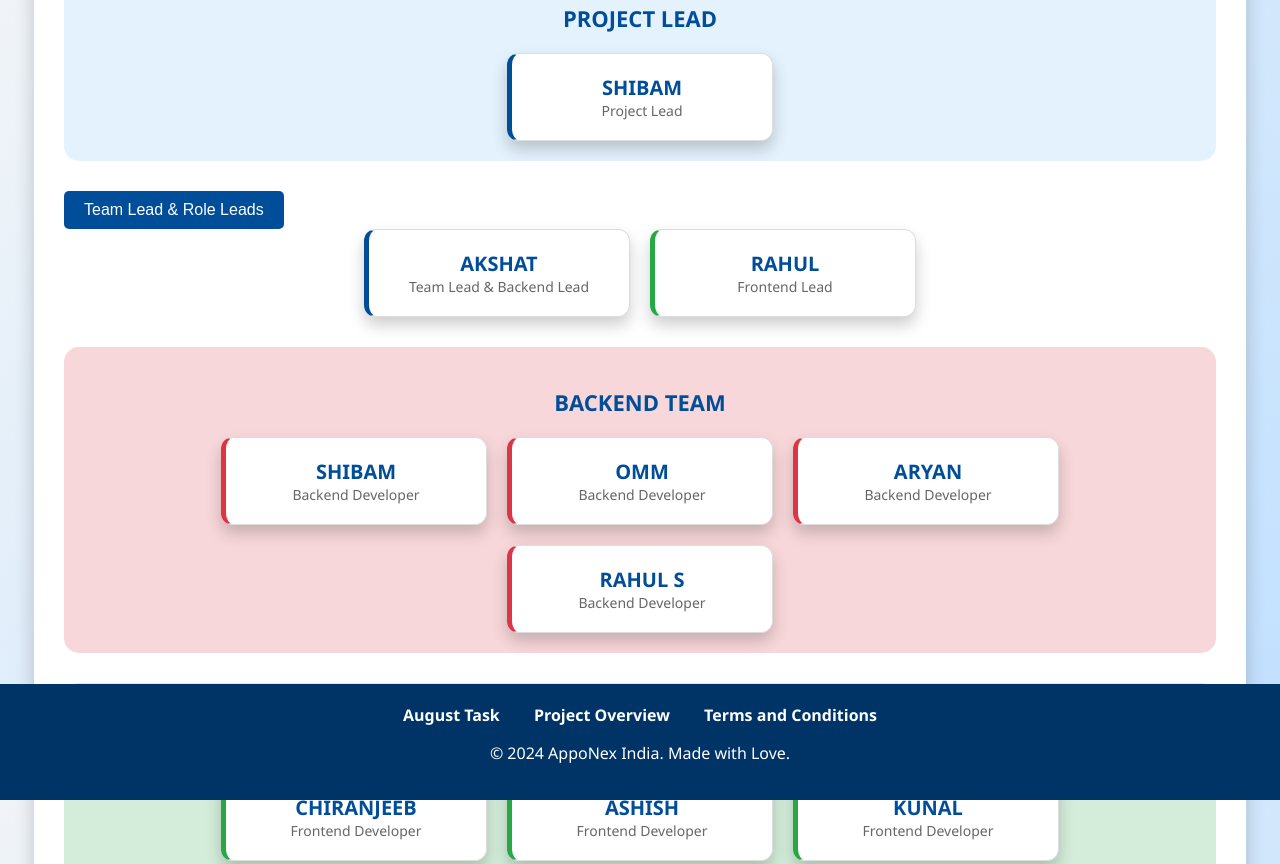
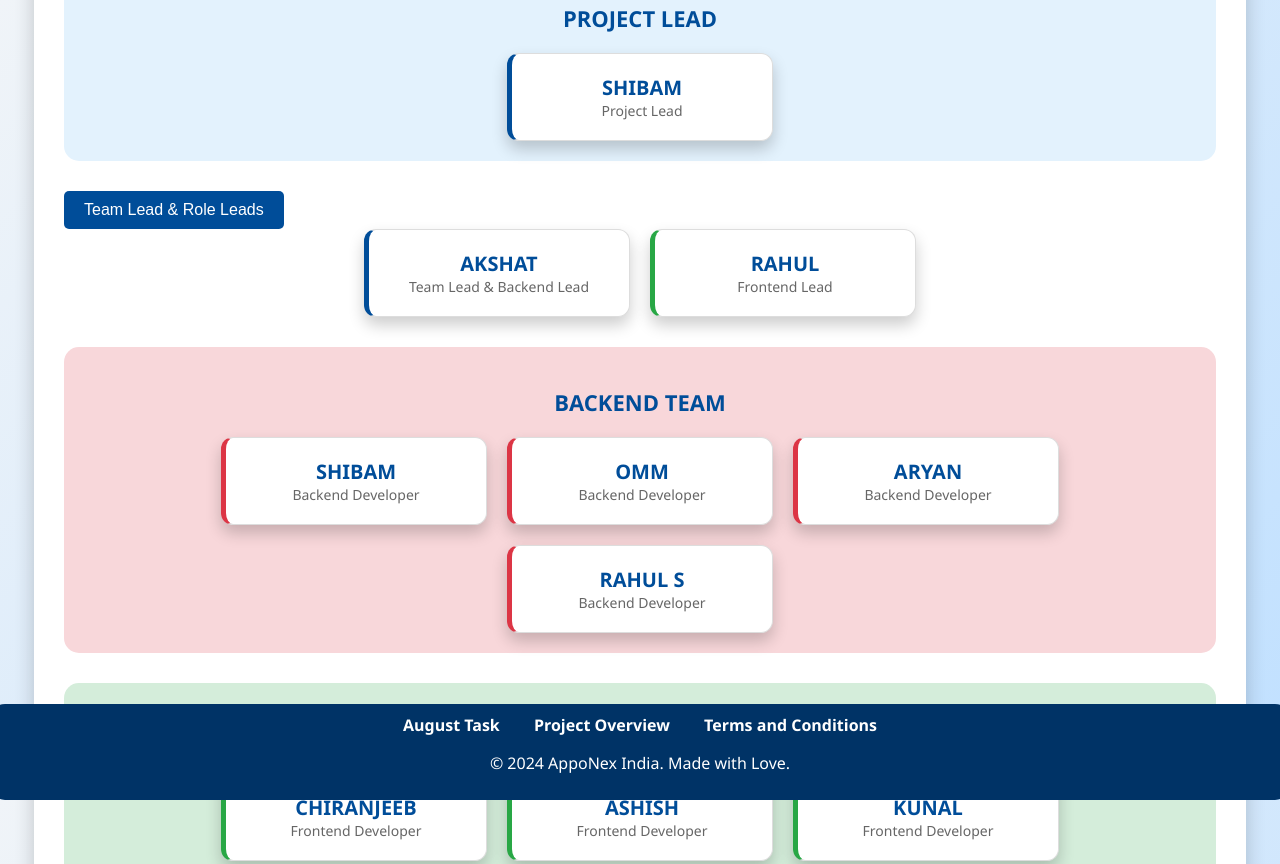
Before and after one commit to SHIBAMMOHANTY/AppoNex-, a plain HTML site: page index.html in a window 1280 px wide. Shown: the top 864 px of the page. Drawn offline with Linux system fonts and the light colour scheme.

Commit message:
Update index.html

```diff
--- a/index.html
+++ b/index.html
@@ -218,9 +218,9 @@
         footer {
             background: #003366;
             color: #ffffff;
-            padding: 20px;
+            padding: 10px;
             text-align: center;
-            border-radius: 5px;
+            border-radius: 15px;
             position: fixed;
             bottom: 0;
             width: 100%;
```
